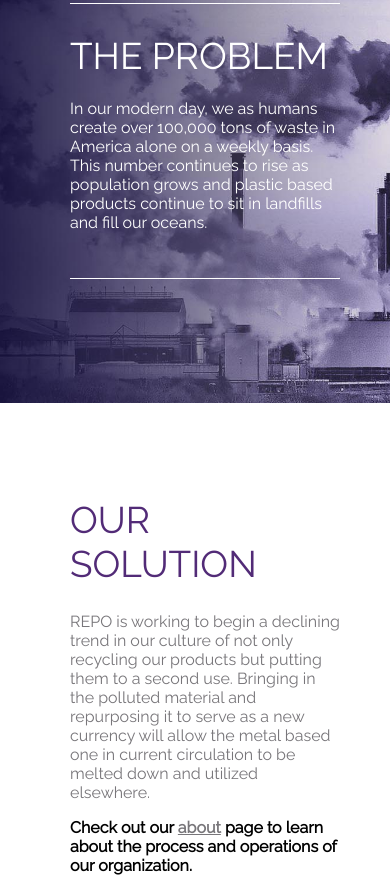
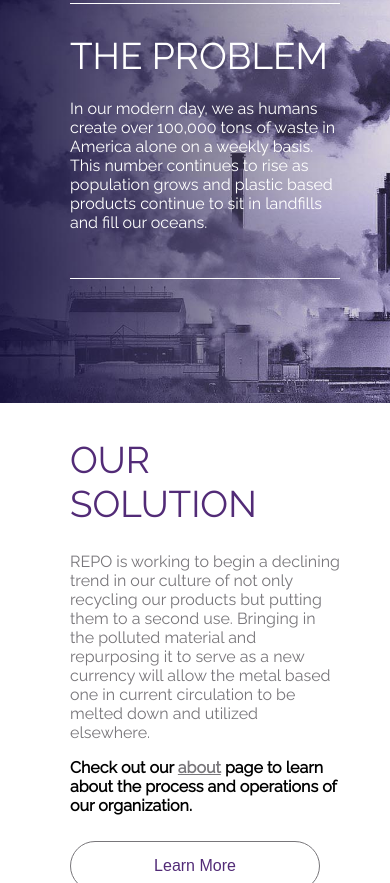
Before and after one commit to ggerstm1/Repo-Coin, a plain HTML site: page index.html in a window 390 px wide. Shown: the part 1117-2000 px from the top of the page. Drawn offline with Linux system fonts and the light colour scheme.

Commit message:
Add files via upload

```diff
--- a/css/small.css
+++ b/css/small.css
@@ -114,7 +114,7 @@
   .maininfo_thirdsection {
     background-color: white;
     background-image: none;
-    padding-top:95px;
+    padding-top:35px;
     padding-bottom:70px;
     padding-right:50px;
     height:600px;
```
